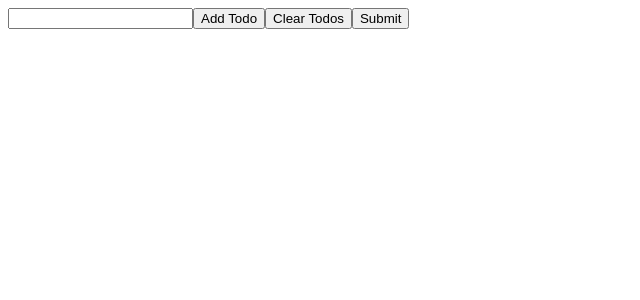
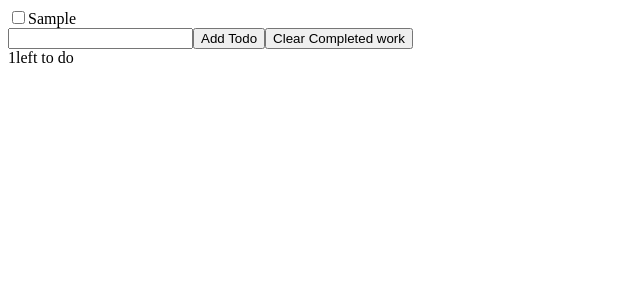
Before and after one commit to athilarahim/TodoList-ReactApp, a React (Create React App) app: page / in a window 1280 px wide. Both pictures are taken after typing "Sample" into the empty fields and a click on the button "Add Todo". Shown: the top 300 px of the page, without its empty margins (0-640 px from the left). Built offline with nearby package versions, Linux system fonts and the light colour scheme.

Commit message:
Completed functions

```diff
--- a/package.json
+++ b/package.json
@@ -9,6 +9,7 @@
     "react": "^17.0.2",
     "react-dom": "^17.0.2",
     "react-scripts": "4.0.3",
+    "uuid": "^8.3.2",
     "web-vitals": "^1.1.2"
   },
   "scripts": {
--- a/src/App.js
+++ b/src/App.js
@@ -1,22 +1,49 @@
-import React, {useState, useRef} from 'react';
+import React, {useState, useRef, useEffect} from 'react';
 import TodoList from './TodoList'
+import {v4 as uuidv4} from 'uuid'
 
 function App() {
   const [todos,setTodos] = useState([]);
+  const LOCAL_STORAGE_KEY = 'todoApp.todos'
   const todoRef = useRef()
+
+  useEffect(() =>{
+     const storedTodos = JSON.parse(localStorage.getItem(LOCAL_STORAGE_KEY))
+     if (storedTodos) setTodos(storedTodos)
+  },[])
+  useEffect(()=>{
+     localStorage.setItem(LOCAL_STORAGE_KEY, JSON.stringify(todos))
+  }, [todos])
+
+ function toggleTodo(id){
+   const newtodos = [...todos]
+   const todo = newtodos.find(todo => todo.id === id)
+   todo.completed = !todo.completed
+   setTodos(newtodos)
+ }
+
+
   function addTodoList(e){
       const task = todoRef.current.value
       if (task === '') return
-      console.log(task)
+      setTodos(updateTodos => {
+        return [...updateTodos, {id: uuidv4(), name: task, completed: false}]
+      })
       todoRef.current.value = null
   }
+
+function handleClearTodos(){
+  const newTodos = todos.filter(todo => !todo.completed)
+  setTodos(newTodos)
+}
+
   return (
     <>
-      <TodoList todos={todos}/>
+      <TodoList todos={todos} toggleTodo={toggleTodo}/>
       <input type="text" ref={todoRef} />
       <button onClick={addTodoList}>Add Todo</button>
-      <button>Clear Todos</button>
-      <button>Submit</button>
+      <button onClick={handleClearTodos}>Clear Completed work</button>
+      <div>{todos.filter(todo => !todo.completed).length}left to do</div>
     </>
 
   )
--- a/src/Todo.js
+++ b/src/Todo.js
@@ -1,9 +1,15 @@
 import React from 'react'
 
-export default function Todo({ todo }) {
+export default function Todo({ todo, toggleTodo }) {
+    function handleTodoClick(){
+        toggleTodo(todo.id)
+    }
     return (
         <div>
-            {todo}
+            <label>
+               <input type="checkbox" checked={todo.completed} onChange={handleTodoClick} />
+               {todo.name}
+            </label>
         </div>
     )
 }
--- a/src/TodoList.js
+++ b/src/TodoList.js
@@ -1,10 +1,10 @@
 import React from 'react'
 import Todo from './Todo'
 
-export default function TodoList({ todos }) {
+export default function TodoList({ todos, toggleTodo }) {
     return (
             todos.map(todo => {
-                return <Todo key={todo} todo={todo} />
+                return <Todo key={todo.id} toggleTodo = {toggleTodo} todo={todo} />
             })
     )
 }
```
Also changed, not shown: 1 other file (tests, documents, lock files or other folders).
